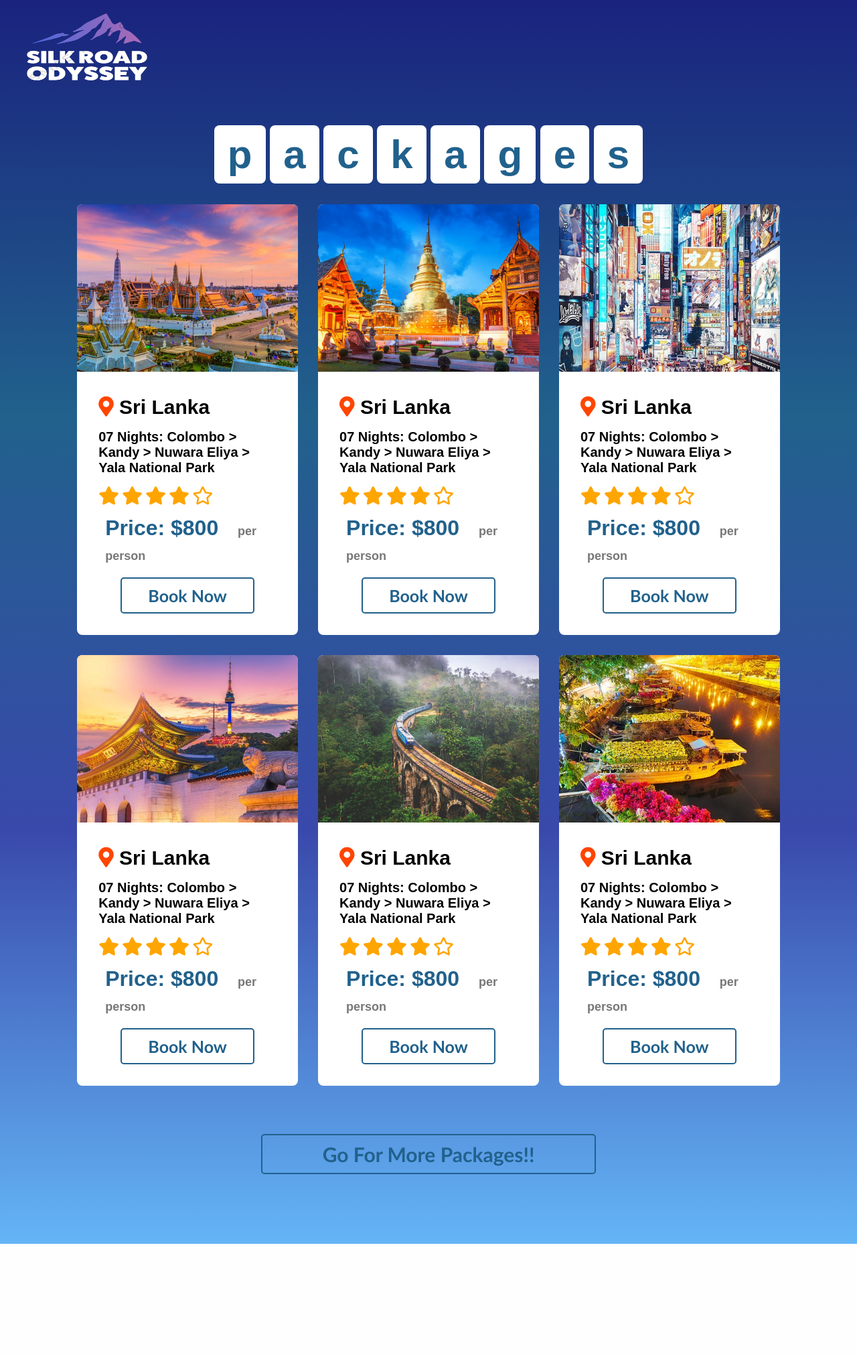
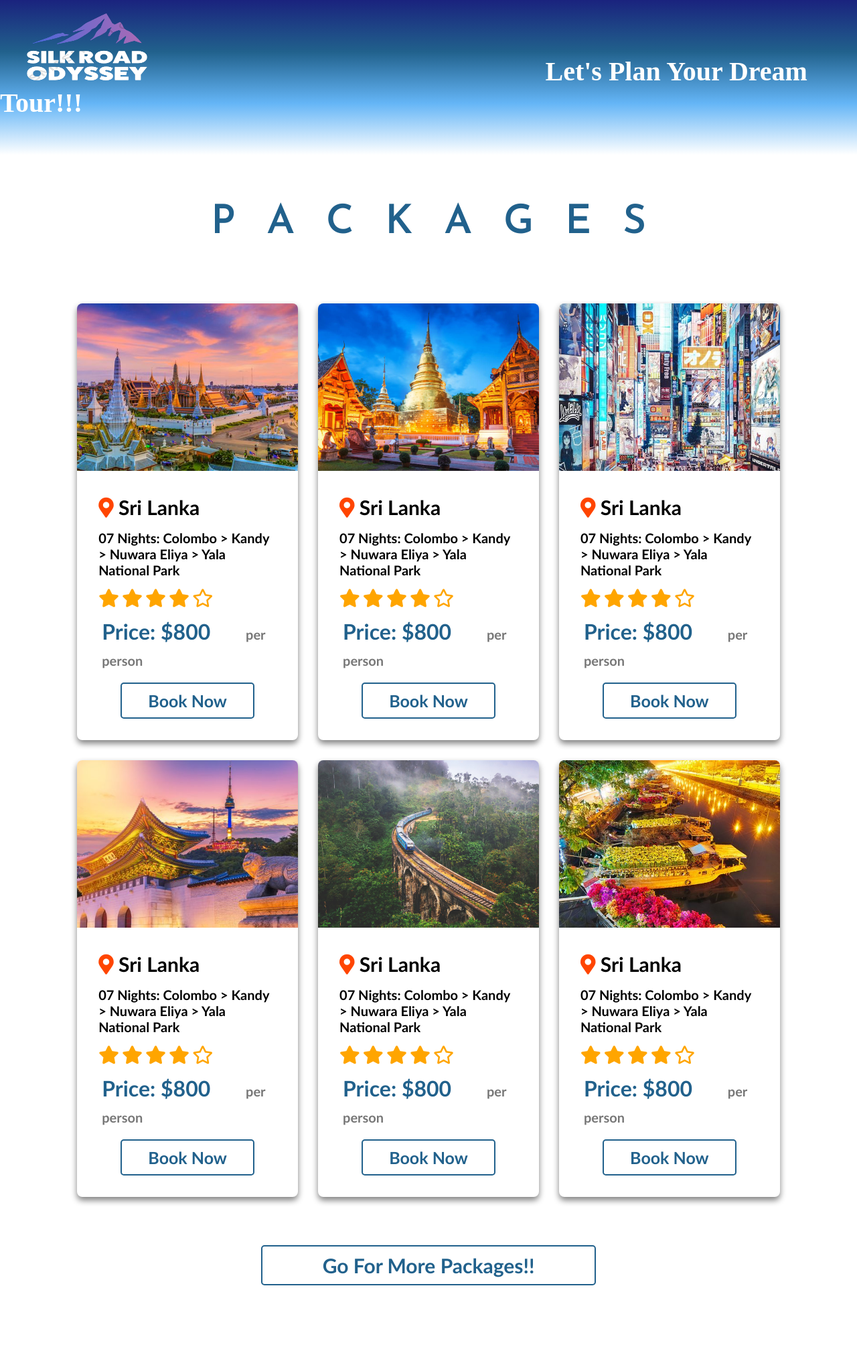
Before and after one commit to Pasindu1020/Travel-Agency, a PHP site: page /seemore.html in a window 1280 px wide. Shown: the whole page at 67% size. Before the commit the page ends 1857 px from the top, so only its background shows below. Run offline with PHP 8.4, Linux system fonts and the light colour scheme.

Commit message:
seemore2
seemore2

```diff
--- a/seemore.css
+++ b/seemore.css
@@ -1,14 +1,19 @@
+@import url('https://fonts.googleapis.com/css?family=Josefin+Sans:400,400i,600,600i');
+@import url("https://fonts.googleapis.com/css2?family=Poppins:wght@200;300;400;500;600;700;800;900&display=swap");
+
+
 /* General Reset */
 * {
     margin: 0;
     padding: 0;
     box-sizing: border-box;
     font-family: sans-serif;
+    color: white;
 
 }
 
 .backimage{
-   background: linear-gradient(to bottom, #1a237e, #21618C, #3949ab, #64b5f6);
+   background: linear-gradient(to bottom, #1a237e, #21618C,  #64b5f6, white);
 }
 
 
@@ -31,6 +36,7 @@ section{
 .heading{
     text-align: center;
     padding: 2.5rem;
+    margin-bottom: 50px;
 }
 
 .heading span{
@@ -39,6 +45,7 @@ section{
     color: #21618C;
     border-radius: 0.5rem;
     padding: 10px 20px 10px 20px;
+    font-family: 'Josefin Sans', sans-serif;
 }
 
 
@@ -53,13 +60,12 @@ section{
     flex: 1 1 300px;
     border-radius: .5rem;
     overflow: hidden;
-
-    background-color: white;
+    box-shadow: 0 5px 10px gray;
 
 }
 
 .packages .box-container .box:hover {
-    box-shadow: 0 2px 5px white;
+    box-shadow: 0 8px 20px gray;
 }
 
 .packages .box-container .box img{
@@ -78,6 +84,7 @@ section{
     font-size: 30px;
     color: black;
     font-weight: bold;
+    font-family: Candara;
 }
 
 .packages .box-container .box .content h3 i{
@@ -89,6 +96,7 @@ section{
     color: black;
     padding: 1rem 0;
     font-weight: bold;
+    font-family: Candara;
 }
 
 .packages .box-container .box .content .stars i{
@@ -101,14 +109,17 @@ section{
     color: #21618C;
     padding-top: 1rem;
     font-weight: bold;
-    margin-left: 10px
+    font-family: 'Gill Sans', 'Gill Sans MT', Calibri, 'Trebuchet MS', sans-serif;
+    margin-left: 5px;
 }
 
 
 .price span {
-    font-size: 18px; /* Set the font size for the 'per person' text */
+    font-size: 20px; /* Set the font size for the 'per person' text */
     color: #777; /* Set a lighter color for the 'per person' text */
-    margin-left: 20px;
+    margin-left: 45px;
+    font-family: 'Gill Sans', 'Gill Sans MT', Calibri, 'Trebuchet MS', sans-serif;
+
 }
 
 .btn {
@@ -159,3 +170,16 @@ section{
     background-color: #21618C;
     color: #fff;
   }
+
+
+  .logo span{
+
+        color: white; /* Set text color */
+        font-size: 40px; /* Set font size */
+        font-weight: bold; /* Set font weight */
+        font-family: Segoe Script;
+        flex-grow: 1; /* Allow paragraph to expand and fill remaining space */
+        margin-left: 590px;
+
+
+  }
--- a/seemore.html
+++ b/seemore.html
@@ -14,22 +14,24 @@
 
    <div class="backimage">
 
-    <div class="logo"><img src="Images/logo_trial2.png" alt="Logo">
+      <div class="logo"><img src="Images/logo_trial2.png" alt="Logo"> <span> Let's Plan Your Dream Tour!!! </span>
+
+       </div>
+       <br><br><br>
 
     </div>
 
 
-
-    <section class="packages" id="packages">
+      <section class="packages" id="packages">
         <h1 class="heading">
-            <span>p</span>
-            <span>a</span>
-            <span>c</span>
-            <span>k</span>
-            <span>a</span>
-            <span>g</span>
-            <span>e</span>
-            <span>s</span>
+            <span>P</span>
+            <span>A</span>
+            <span>C</span>
+            <span>K</span>
+            <span>A</span>
+            <span>G</span>
+            <span>E</span>
+            <span>S</span>
         </h1>
 
 
@@ -165,10 +167,11 @@
 
 
 
-    </section>
+      </section>
 
-    <br><br><br><br>
-   </div>
+        <br><br><br><br>
+
+
 
 
 
```
Also changed, not shown: package.css (+0 -56 lines).
